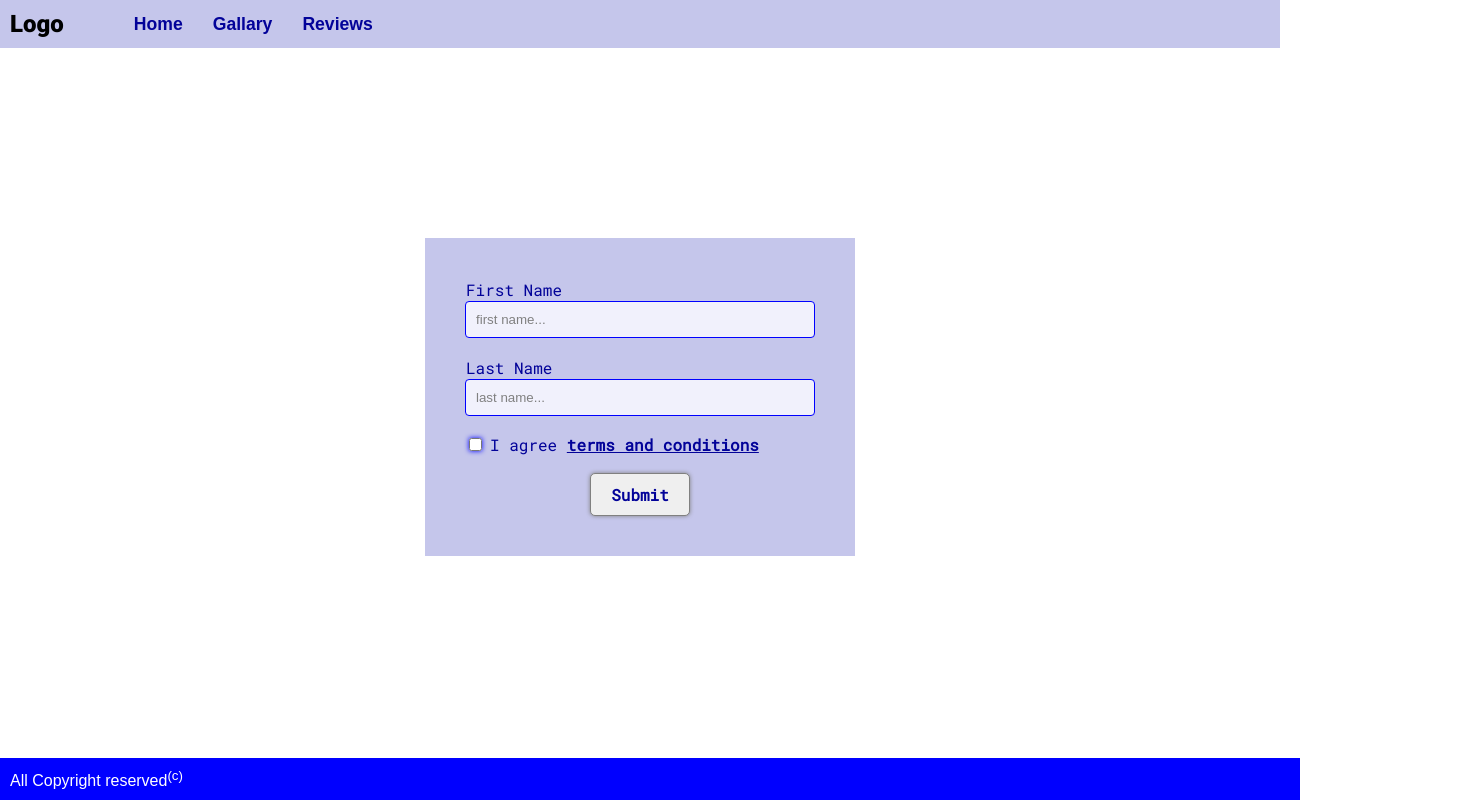
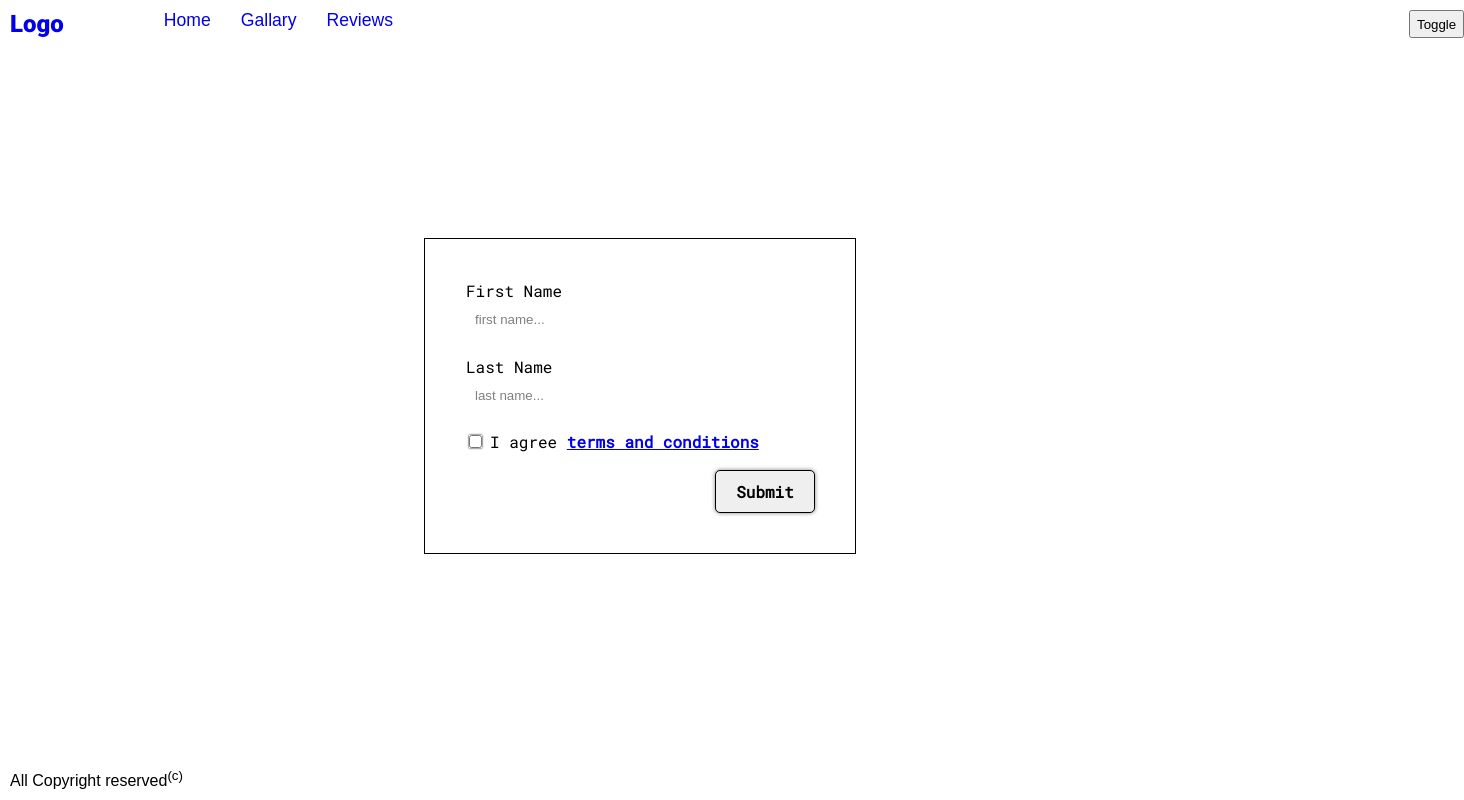
Before and after one commit to eman1ashraf/Assigment1, a plain HTML site: page index.html in a window 1280 px wide. Shown: the whole page, 1464 px wide, since content can reach past the window. Drawn offline with Linux system fonts and the light colour scheme.

Commit message:
Add files via upload

```diff
--- a/index.css
+++ b/index.css
@@ -9,22 +9,28 @@ header{
     display:flex;
     flex-direction: row;
 
-    align-items: center;
-    justify-content: start;
+
+
     padding:10px;
-    background-color:var(--color2);
-    gap: 70px;
+
+    gap: 100px;
 
 
 }
+
 body{
     background-color: white;
+    color: black;
   padding:0;
   margin:0;
 
 }
+body.dark{
+    background-color: black;
+    color:white;
+}
 main{
-    background-color: white;
+
     margin: 190px;
 }
 footer{
@@ -32,8 +38,8 @@ footer{
     width: 100%;
     padding: 10px;
     bottom: 0;
-    background-color: blue;
-    color:white;
+
+
     font-family: Arial, Helvetica, sans-serif;
 
 
@@ -44,7 +50,7 @@ footer{
    flex-direction: row;
 
    font-size: 1.1em;
-   font-weight: bold;
+
     font-family: Arial;
 
     gap: 30px;
@@ -52,14 +58,14 @@ footer{
 }
 .links a{
     text-decoration: none;
-    color: var(--color);
+
 
 }
 .logo{
 
     text-decoration:none;
     font-family: 'Roboto', sans-serif;
-    color: black;
+
     font-weight: 900;
     font-size: 1.5em;
 
@@ -72,12 +78,16 @@ footer{
 }
 .links :hover{
 
-    color:white;
+    color:gray;
 
 
 }
 
-
+.changecolor{
+    display: flex;
+    flex-direction: row;
+    gap:1016px;
+}
 
 .container-flex{
 
@@ -86,7 +96,7 @@ footer{
     justify-content:center;
 }
 form a{
-    color:rgb(2, 2, 153);
+
     font-weight: 600;
 
 }
@@ -98,12 +108,13 @@ form{
 
     width: 350px;
     padding: 40px;
+    border:1px solid;
 
-    background-color:var(--color2);
+
 
 }
 label{
-    color: var(--color);
+
 
 
     font-family: var(--font);
@@ -116,9 +127,9 @@ label{
 }
 input{
     padding:10px;
-    background-color: rgb(241, 241, 252);
 
-   border: 1px solid blue;
+
+   border: 1px silver;
 
     border-radius: 4px;
 
@@ -127,7 +138,7 @@ input:focus{
 
 
     outline: none;
-    box-shadow: 0 0 3px blue;
+    box-shadow: 0 0 3px black;
 
 
 
@@ -139,27 +150,27 @@ input:focus:invalid{
     box-shadow: 0 0 3px rgba(255,0,0)
 
 }
-button{
-align-self: center;
+.submit{
+align-self: flex-end;
 width: 100px;
 padding: 10px;
 
 box-shadow:0 0 4px gray;
-border:1px solid gray ;
+border:1px solid black;
 
 border-radius: 5px;
 font-family: var(--font);
-color: var(--color);
+color: black;
 font-weight: 600;
 font-size: medium;
 
 }
 #checkbox{
-    box-shadow: 0 0 5px blue;
+    box-shadow: 0 0 2px black;
 }
 button:hover{
     opacity: 0.8;
-    box-shadow:0 0 10px gray;
+    box-shadow:0 0 3px black;
 
 }
 ::placeholder{
--- a/index.html
+++ b/index.html
@@ -7,18 +7,30 @@
 <link href="https://fonts.googleapis.com/css2?family=Roboto+Mono&display=swap" rel="stylesheet">
 <link rel="preconnect" href="https://fonts.googleapis.com">
 <link rel="preconnect" href="https://fonts.gstatic.com" crossorigin>
+
 <link href="https://fonts.googleapis.com/css2?family=Roboto:wght@900&display=swap" rel="stylesheet">
 <link  rel="stylesheet" href="index.css">
+<script src="main.js"></script>
+
+<meta name="viewport"
+content="wdith=device-width,initial-scale=1">
+
 </head>
 <body>
-<header>
+<header >
 
     <a href="#" class="logo">Logo</a>
+
     <div class="links">
     <a href="#" >Home</a>
     <a href="#" >Gallary</a>
+<div class="changecolor">
     <a href="#" >Reviews</a>
+    <button id="theme-toggle"> Toggle </button>
+</div>
     </div>
+
+
 </header>
 
 
@@ -37,7 +49,7 @@
           <label> I agree <a href="#">terms and conditions</a>
           </div><br>
 
-           <button> Submit</button>
+           <button class="submit"> Submit</button>
 
 
         </form>
--- /dev/null
+++ b/main.js
@@ -0,0 +1,23 @@
+
+var darkMode = false;
+if (window.matchMedia('(prefers-color-scheme: dark)').matches){
+darkMode = true;
+
+}
+if (localStorage.getItem('theme')=='dark'){
+    darkMode =true;
+}
+else if (localStorage.getItem('theme')=='light'){
+
+    darkMode= false;
+}
+if (darkMode){
+    document.body.classList.toggle('dark');
+}
+document.addEventListener('DOMContentLoaded',()=>{
+    document.getElementById('theme-toggle').addEventListener('click',()=>{
+        document.body.classList.toggle('dark');
+        localStorage.setItem('theme',document.body.classList.contains('dark')?
+        'dark':'light');
+    });
+});
```
